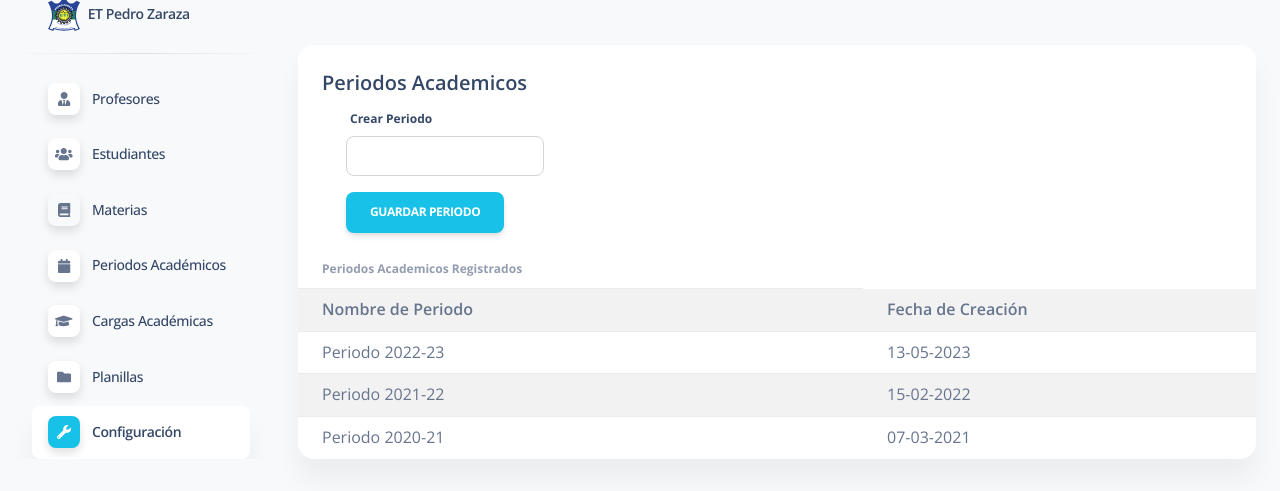
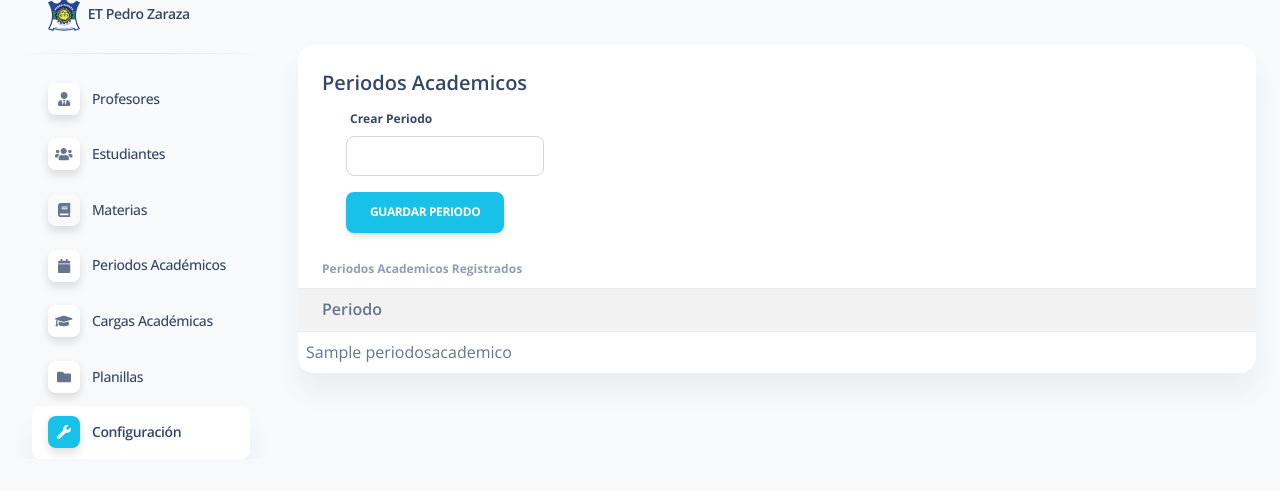
Before and after one commit to georgbztt/ETPZ, a Django app: page /configuracion/periodos-academicos in a window 1280 px wide. Shown: the part 41-532 px from the top of the page. Run offline with Django 3.2, Linux system fonts and the light colour scheme; a user stored in the database is signed in; tables that the repository leaves empty hold one stand-in row (values such as "Sample post"); some libraries are stand-ins or nearby versions.

Commit message:
Muestra los periodos creados

```diff
--- a/apps/home/views.py
+++ b/apps/home/views.py
@@ -729,18 +729,17 @@ def crearPeriodoAcademico(request):
 
             PeriodosAcademicos.objects.create(**form.cleaned_data)
 
-            print("")
-            print(form.cleaned_data)
-            print("")
+    form = PeriodosForm()
 
-    form = PeriodosForm()
+    data_table = list(PeriodosAcademicos.objects.values('nombre'))
 
     content = 'home/configuracion/periodos-academicos.html'
     context = {
         'form':form,
         'segment':'configuracion',
         'title':'Periodos Academicos',
-        'table':content
+        'table':content,
+        'data_table':data_table
     }
 
     return render(request, 'home/table.html', context)
--- a/apps/templates/home/configuracion/periodos-academicos.html
+++ b/apps/templates/home/configuracion/periodos-academicos.html
@@ -35,21 +35,13 @@
             </thead>
             <tbody>
                 <tr>
-                    <th class="font-weight-bold align-middle ps-4">Nombre de Periodo</th>
-                    <th class="font-weight-bold align-middle ps-4">Fecha de Creación</th>
+                    <th class="font-weight-bold align-middle ps-4">Periodo</th>
                 </tr>
-                <tr>
-                    <td class="font-weight align-middle ps-4">Periodo 2022-23</td>
-                    <td class="font-weight align-middle ps-4">13-05-2023</td>
-                </tr>
-                <tr>
-                    <td class="font-weight align-middle ps-4">Periodo 2021-22</td>
-                    <td class="font-weight align-middle ps-4">15-02-2022</td>
-                </tr>
-                <tr>
-                    <td class="font-weight align-middle ps-4">Periodo 2020-21</td>
-                    <td class="font-weight align-middle ps-4">07-03-2021</td>
-                </tr>
+                {% for i in data_table %}
+                    <tr>
+                        <td>{{ i.nombre }}</td>
+                    </tr>
+                {% endfor %}
             </tbody>
         </table>
     </div>
```
